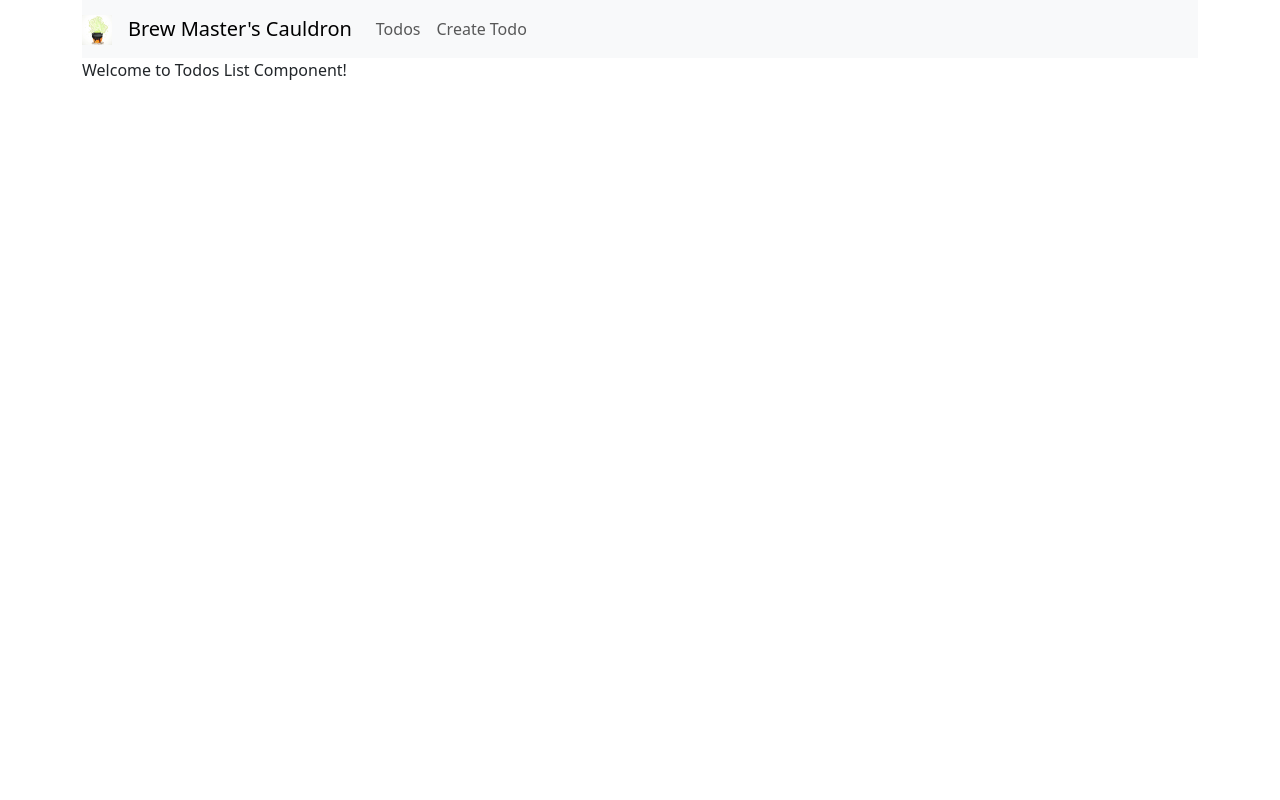
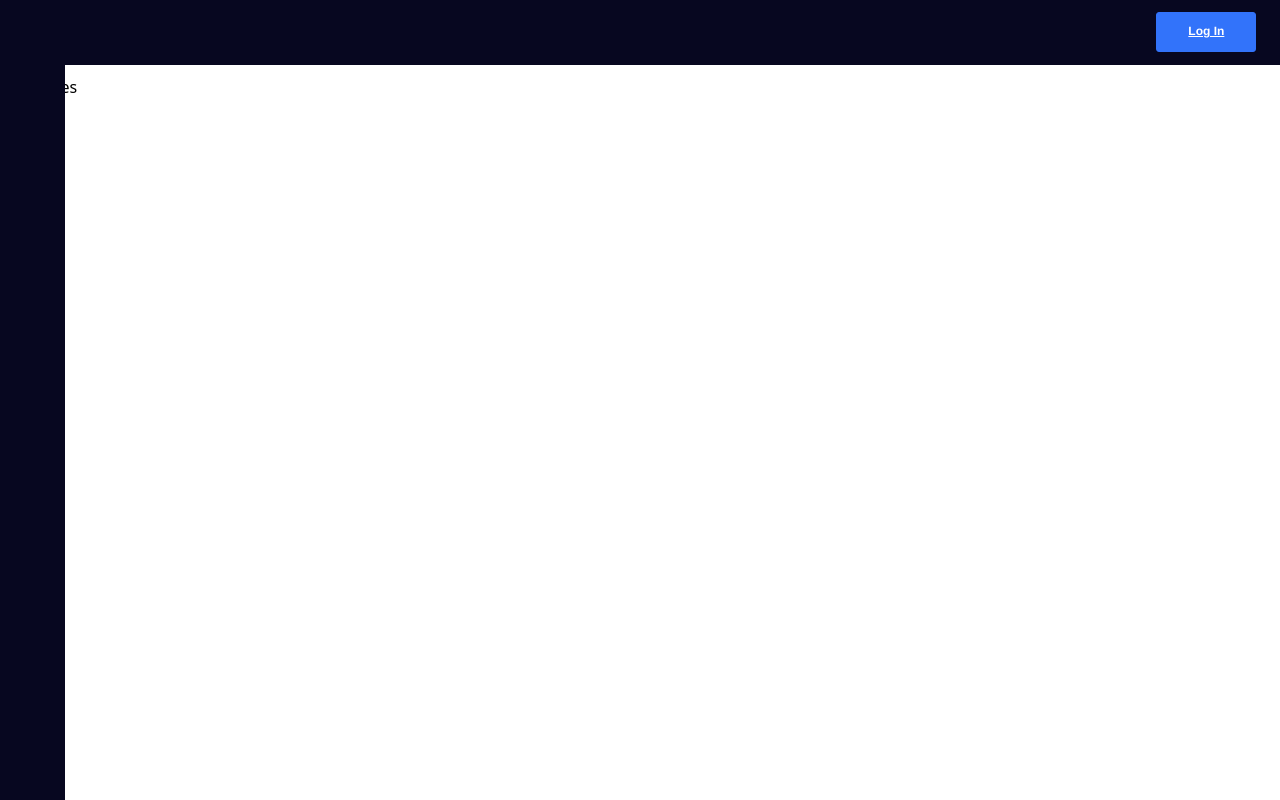
Before and after one commit to mariadoan247/brew-masters-cauldron, a React (Create React App) app: page / in a window 1280 px wide. Built offline with nearby package versions, Linux system fonts and the light colour scheme.

Commit message:
building top and left nav bar. Trying to implement responsive navbar

```diff
--- a/src/App.css
+++ b/src/App.css
@@ -1,38 +1,111 @@
-.App {
-  text-align: center;
+.topNav {
+  align-items: center;
+  background-color: #070720;
+  border-bottom-style: solid;
+  border-bottom-width: 1px;
+  border-color: #070720;
+  display: flex;
+  height: 65px;
+  padding: 12px 24px 13px;
+  position: relative;
+  width: relative;
 }
 
-.App-logo {
-  height: 40vmin;
-  pointer-events: none;
+
+.topNav .topNav-right {
+  height: 40px;
+  margin-left: 1080px;
+  position: relative;
+  width: 238px;
 }
 
-@media (prefers-reduced-motion: no-preference) {
-  .App-logo {
-    animation: App-logo-spin infinite 20s linear;
-  }
+
+.link {
+  align-items: center;
+  background-color: #3273fa;
+  border: 1px solid;
+  border-color: #3273fa;
+  border-radius: 3px;
+  display: inline-flex;
+  height: 40px;
+  justify-content: center;
+  padding: 11.91px 32.67px 11.09px 33.33px;
+  position: relative;
+  width: 100px;
 }
 
-.App-header {
-  background-color: #282c34;
-  min-height: 100vh;
+.link .text-wrapper {
+  color: #ffffff;
+  font-family: "Roboto-Bold", Helvetica;
+  font-size: 12px;
+  font-weight: 700;
+  letter-spacing: 0;
+  line-height: 16.2px;
+  margin-top: -1px;
+  position: relative;
+  white-space: nowrap;
+  width: fit-content;
+}
+
+
+.div-side-nav-links {
+  align-items: flex-start;
+  height: 17px;
+  width: 15px;
   display: flex;
   flex-direction: column;
-  align-items: center;
-  justify-content: center;
-  font-size: calc(10px + 2vmin);
-  color: white;
+  gap: 20px;
+  padding: 0px 12px 485px;
+  position: relative;
 }
 
-.App-link {
-  color: #61dafb;
+.div-side-nav-links .link {
+  height: 40px;
+  object-fit: cover;
+  position: relative;
+  width: 40px;
 }
 
-@keyframes App-logo-spin {
-  from {
-    transform: rotate(0deg);
-  }
-  to {
-    transform: rotate(360deg);
-  }
+
+.div-side-nav-links {
+  width: 60px; /* Adjust the width according to your design */
+  overflow: show;
+  transition: width 0.3s; /* Add a transition for smooth animation */
 }
+
+/* Hover state: Show names */
+.div-side-nav-links:hover {
+  width: 200px; /* Adjust the expanded width as needed */
+}
+
+/* Style for individual Nav.Link elements */
+.div-side-nav-links .nav-link {
+  display: flex;
+  align-items: center;
+  padding: 10px;
+  text-decoration: none;
+  color: #000;
+}
+
+/* Style for individual Nav.Link icons */
+.div-side-nav-links .nav-link .svg-inline--fa {
+  margin-right: 10px; /* Add some spacing between the icon and text */
+}
+
+.box {
+  height: 1838px;
+  width: 91px;
+}
+
+.rectangle {
+  background-color: #070720;
+  border-bottom-style: solid;
+  border-bottom-width: 1px;
+  border-color: #070720;
+  height: 1838px;
+  left: 0;
+  position: fixed;
+  top: 0;
+  width: 65px;
+  transition: width 0.3s;
+}
--- a/src/App.js
+++ b/src/App.js
@@ -1,36 +1,50 @@
-import { BrowserRouter as Router, Route, Link, Routes } from "react-router-dom"
-import "bootstrap/dist/css/bootstrap.min.css"
-import { Navbar, Nav, NavDropdown } from 'react-bootstrap'; // Import Navbar components
+import { BrowserRouter as Router, Route, Link, Routes } from "react-router-dom";
+import "bootstrap/dist/css/bootstrap.min.css";
+import { Navbar, Nav, NavDropdown } from 'react-bootstrap';
+import './App.css';
+import React from 'react';
+import LoginPage from "./LoginPage"; // Import your login page component
+import { FontAwesomeIcon } from '@fortawesome/react-fontawesome';
 
-import CreateTodo from "./components/create-todo.component";
-import EditTodo from './components/edit-todo.component';
-import TodosList from './components/todos-list.component';
-
-import logo from "./logo.png"
 
 function App() {
   return (
     <Router>
-      <div className="container">
-        <Navbar bg="light" expand="lg">
-          <Navbar.Brand href="https://github.com/mariadoan247/brew-masters-cauldron/tree/main" target="_blank">
-            <img src={logo} width="30" height="30" alt="github.com/brew-masters-cauldron" />
-          </Navbar.Brand>
-          <Navbar.Brand as={Link} to="/">Brew Master's Cauldron</Navbar.Brand>
-          <Navbar.Toggle aria-controls="basic-navbar-nav" />
-          <Navbar.Collapse id="basic-navbar-nav">
-            <Nav className="mr-auto">
-              <Nav.Link as={Link} to="/">Todos</Nav.Link>
-              <Nav.Link as={Link} to="/create">Create Todo</Nav.Link>
+      <>
+        <div className="topNav">
+          <div className="topNav-right"></div>
+          <div className="link">
+            {/* Use the Link component to navigate to the login page */}
+            <Link to="/login" className="text-wrapper">Log In</Link>
+          </div>
+        </div>
+
+        {/* Left Navbar */}
+        <div className="div-side-nav-links">
+        <div className="box">
+          <div className="rectangle" />
+
+            <Nav>
+              <Nav.Link className="nav-link">
+              <FontAwesomeIcon icon="fa-regular fa-face-smile" size="2xl" style={{color: "#ffffff",}} />
+                <span>Classes</span>
+              </Nav.Link>
+              <Nav.Link className="nav-link">
+              <FontAwesomeIcon icon="fa-regular fa-face-smile" size="2xl" style={{color: "#ffffff",}} />
+                <span>Races</span>
+              </Nav.Link>
+              {/* Add similar Nav.Link elements for other items */}
             </Nav>
-          </Navbar.Collapse>
-        </Navbar>
+          </div>
+        </div>
+
+
+
+        {/* Define a route to render the Login page */}
         <Routes>
-          <Route path="/" element={<TodosList />} />
-          <Route path="/edit/:id" element={<EditTodo />} />
-          <Route path="/create" element={<CreateTodo />} />
+          <Route path="/login" element={<LoginPage />} />
         </Routes>
-      </div>
+      </>
     </Router>
   );
 }
--- /dev/null
+++ b/src/LoginPage.js
@@ -0,0 +1,17 @@
+// import logo from "./logo.svg";
+import "./App.css";
+import React from "react";
+
+function LoginPage() {
+  const [show, setShow] = React.useState(false);
+  const handleClick = () => setShow(!show);
+
+  return (
+    <div className="Login">
+
+
+      </div>
+  );
+}
+
+export default LoginPage;
--- a/src/components/create-todo.component.js
+++ /dev/null
@@ -1,120 +0,0 @@
-import React, { Component } from 'react';
-
-export default class CreateTodo extends Component {
-
-    constructor(props) {
-        super(props);
-
-        this.onChangeTodoDecription = this.onChangeTodoDecription.bind(this);
-        this.onChangeTodoResponsible = this.onChangeTodoResponsible.bind(this);
-        this.onChangeTodoPriority = this.onChangeTodoPriority.bind(this);
-        this.onSubmit = this.onSubmit.bind(this);
-
-        this.state = {
-            todo_description: '',
-            todo_responsible: '',
-            todo_priority: '',
-            todo_completed: false
-        }
-    }
-
-    onChangeTodoDecription(e) {
-        this.setState({
-            todo_description: e.target.value
-        });
-    }
-
-    onChangeTodoResponsible(e) {
-        this.setState({
-            todo_responsible: e.target.value
-        });
-    }
-
-    onChangeTodoPriority(e) {
-        this.setState({
-            todo_priority: e.target.value
-        });
-    }
-
-    onSubmit(e) {
-        e.preventDefault();
-
-        // Implement submit logic
-        console.log(`Form submitted:`);
-        console.log(`Todo Description: $(this.state.todo_description})`);
-        console.log(`Todo Responsible: $(this.state.todo_responsible})`);
-        console.log(`Todo Priority: $(this.state.todo_priority})`);
-        console.log(`Todo Completed: $(this.state.todo_completed})`);
-
-        this.setState({
-            todo_description: '',
-            todo_responsible: '',
-            todo_priority: '',
-            todo_completed: false
-        })
-    }
-
-    render() {
-        return (
-            <div style={({marginTop: 20})}>
-                <h3>Create New Todo</h3>
-                <form onSubmit={this.onSubmit}>
-                    <div className="form-group">
-                        <label>Description: </label>
-                        <input  type="text"
-                                className="form-control"
-                                value={this.state.todo_description}
-                                onChange={this.onChangeTodoDecription}
-                                />
-                    </div>
-                    <div className="form-group">
-                        <label>Responsible: </label>
-                        <input  type="text"
-                                className="form-control"
-                                value={this.state.todo_responsible}
-                                onChange={this.onChangeTodoResponsible}
-                                />
-                    </div>
-                    <div className="form-group">
-                        <div className="form-check form-check-inline">
-                            <input  className="form-check-input"
-                                    type="radio"
-                                    name="priorityOptions"
-                                    id="priorityLow"
-                                    value="Low"
-                                    checked={this.state.todo_priority==='Low'}
-                                    onChange={this.onChangeTodoPriority}
-                                    />
-                            <label className="form-check-label">Low</label>
-                        </div>
-                        <div className="form-check form-check-inline">
-                            <input  className="form-check-input"
-                                    type="radio"
-                                    name="priorityOptions"
-                                    id="priorityMedium"
-                                    value="Medium"
-                                    checked={this.state.todo_priority==='Medium'}
-                                    onChange={this.onChangeTodoPriority}
-                                    />
-                            <label className="form-check-label">Medium</label>
-                        </div>
-                        <div className="form-check form-check-inline">
-                            <input  className="form-check-input"
-                                    type="radio"
-                                    name="priorityOptions"
-                                    id="priorityHigh"
-                                    value="High"
-                                    checked={this.state.todo_priority==='High'}
-                                    onChange={this.onChangeTodoPriority}
-                                    />
-                            <label className="form-check-label">High</label>
-                        </div>
-                    </div>
-                    <div className="form-group">
-                        <input type="submit" value="Create Todo" className="btn btn-primary" />
-                    </div>
-                </form>
-            </div>
-        );
-    }
-}
--- a/src/components/edit-todo.component.js
+++ /dev/null
@@ -1,7 +0,0 @@
-export default function EditTodo() {
-    return (
-        <div>
-            <p>Welcome to Edit Todo Component!</p>
-        </div>
-    );
-}
--- a/src/components/todos-list.component.js
+++ /dev/null
@@ -1,7 +0,0 @@
-export default function TodosList() {
-    return (
-        <div>
-            <p>Welcome to Todos List Component!</p>
-        </div>
-    );
-}
```
Also changed, not shown: package.json (+8 -2 lines), public/index.html (+7 -4 lines), 1 other file (tests, documents, lock files or other folders).
